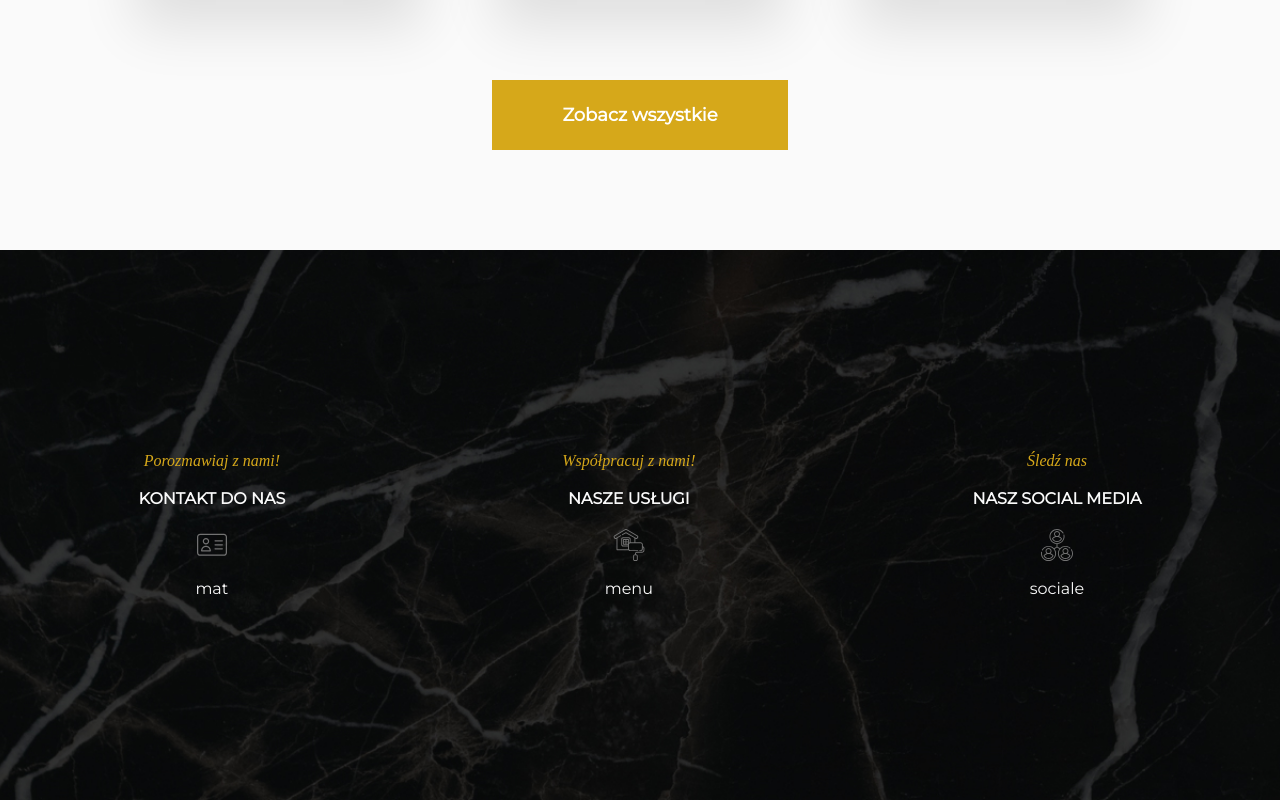
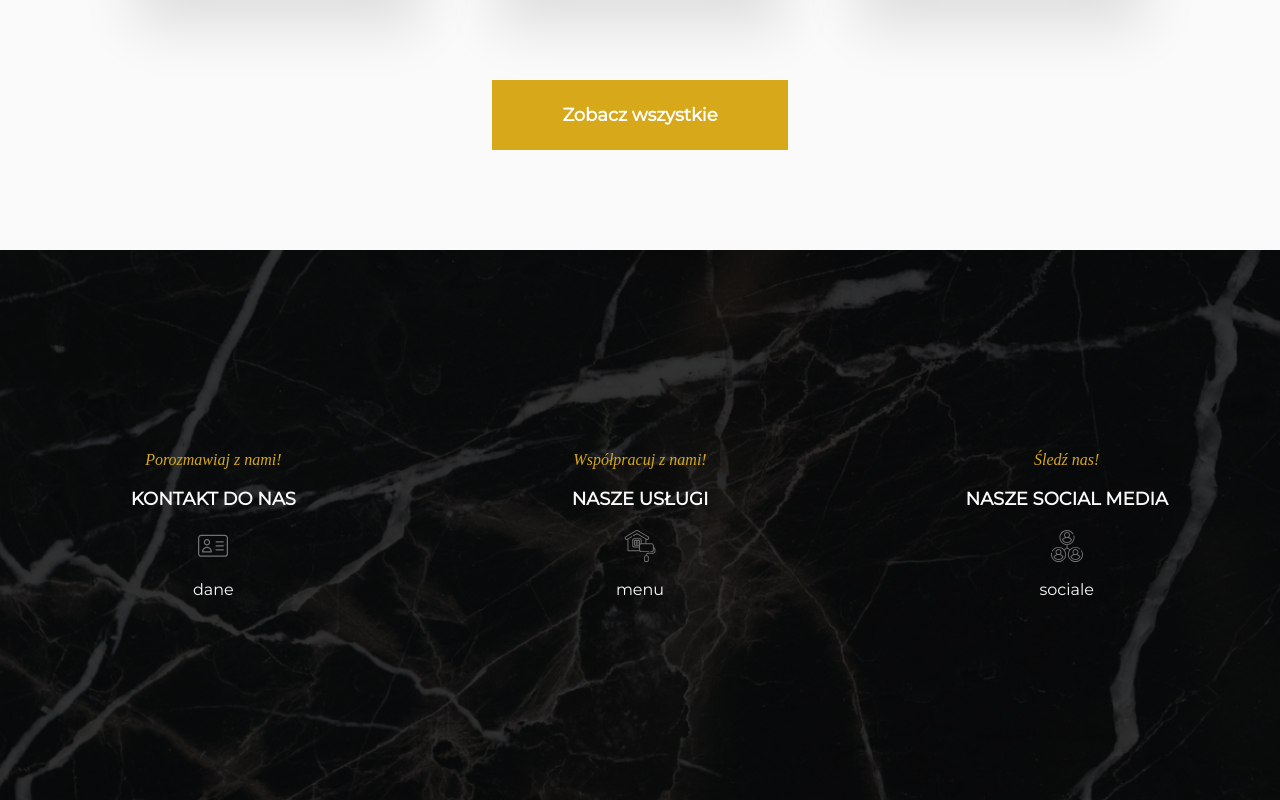
Before and after one commit to mbalazy/glazur-mat, a Next.js app: page / in a window 1280 px wide. Shown: the part 3429-4229 px from the top of the page. Built offline with nearby package versions, Linux system fonts and the light colour scheme; a web font is replaced by a local one.

Commit message:
Fix typos and add simple css fixes

```diff
--- a/components/molecues/FooterStuff/FooterContact.tsx
+++ b/components/molecues/FooterStuff/FooterContact.tsx
@@ -4,7 +4,7 @@ import FooterSection from '../../templates/FooterSection'
 const FooterContact = () => {
   return (
     <FooterSection subheading="Porozmawiaj z nami!" heading="kontakt do nas" icon="/identi.svg">
-      <p>mat</p>
+      <p>dane</p>
     </FooterSection>
   )
 }
--- a/components/molecues/FooterStuff/FooterSocialMedia.tsx
+++ b/components/molecues/FooterStuff/FooterSocialMedia.tsx
@@ -2,7 +2,7 @@ import FooterSection from '../../templates/FooterSection'
 
 const FooterSocialMedia = () => {
   return (
-    <FooterSection subheading="Śledź nas" heading="nasz social media" icon="/social.svg">
+    <FooterSection subheading="Śledź nas!" heading="nasze social media" icon="/social.svg">
       <p>sociale</p>
     </FooterSection>
   )
--- a/components/templates/FooterSection.style.ts
+++ b/components/templates/FooterSection.style.ts
@@ -2,6 +2,8 @@ import styled from 'styled-components'
 import { H4, HandWritten } from '../../theme/Typography'
 
 export const FooterSectionWrapper = styled.div`
+  flex: 1;
+
   display: grid;
   gap: 1.8rem;
   flex-direction: column;
@@ -12,5 +14,6 @@ export const FooterSubheading = styled.p`
   font-size: ${({ theme }) => theme.fontSize.m};
 `
 export const FooterHeading = styled(H4)`
+  font-size: ${({ theme }) => theme.fontSize.l};
   text-transform: uppercase;
 `
```
